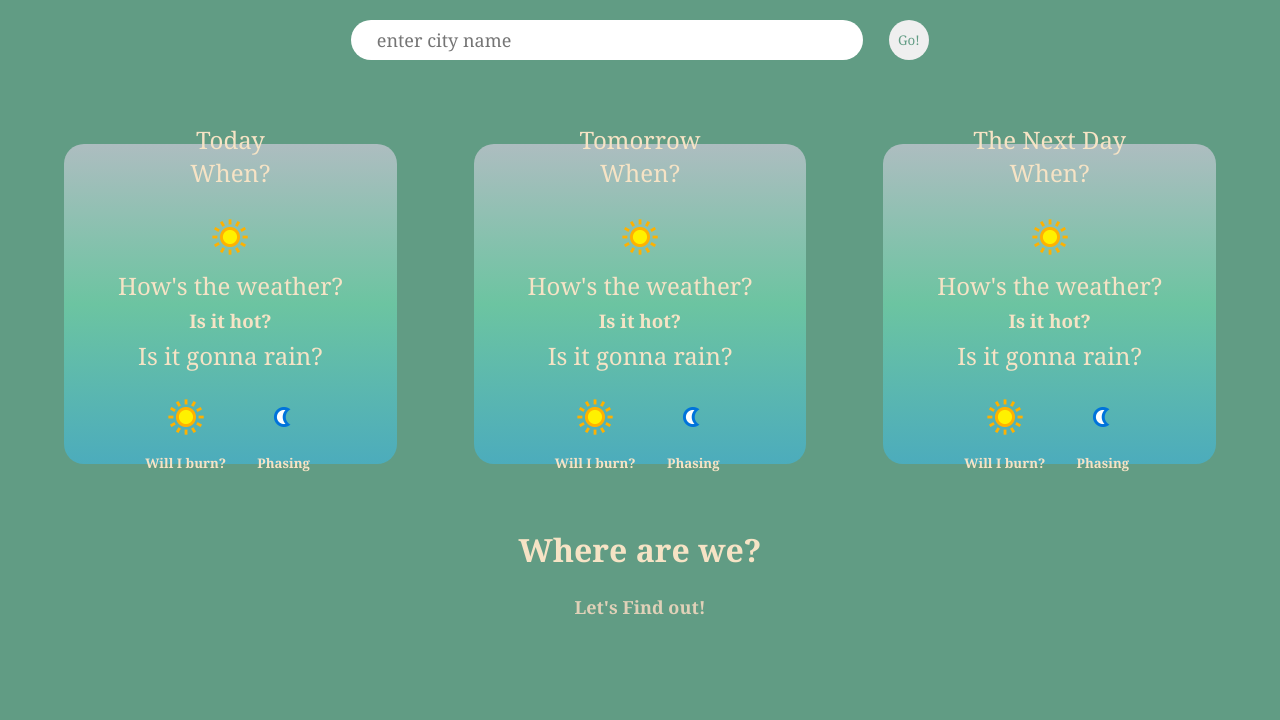
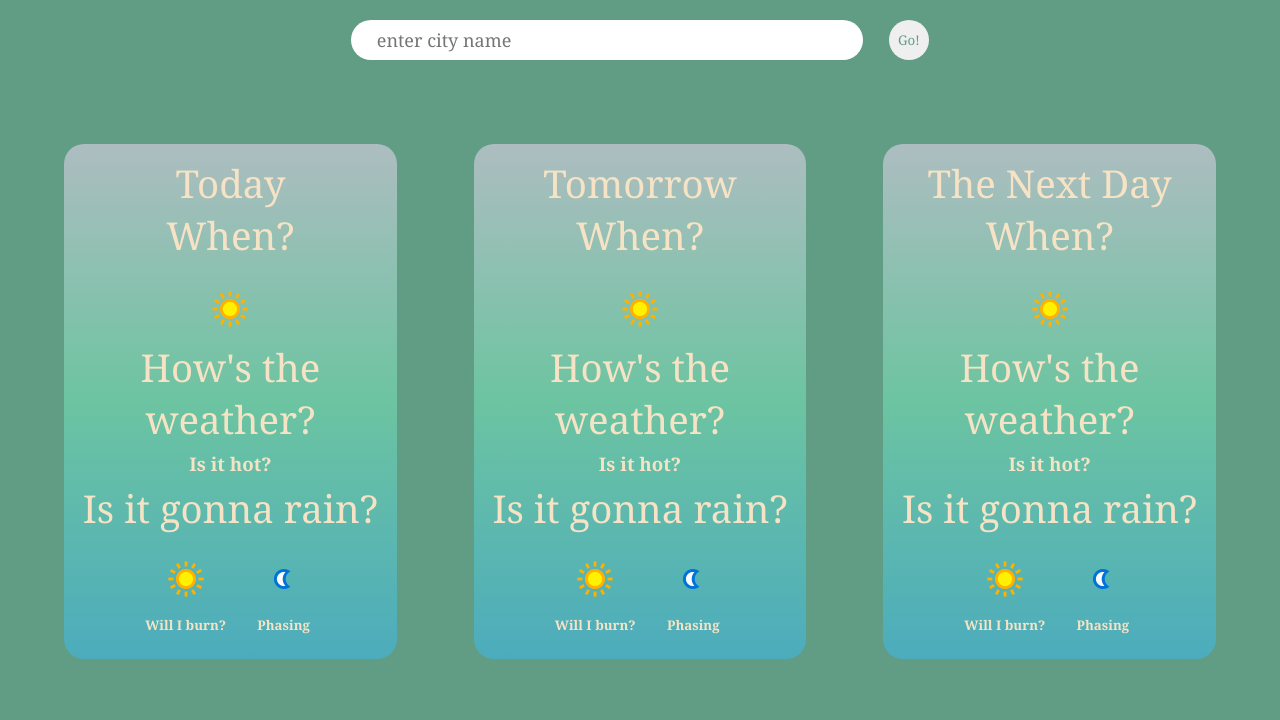
Before and after one commit to ASChavis/3-Day-Weather-API, a plain HTML site: page index.html in a window 1280 px wide. Shown: the top 720 px of the page. Drawn offline with Linux system fonts and the light colour scheme.

Commit message:
scaling issue, update js
configuring file paths

```diff
--- a/index.html
+++ b/index.html
@@ -7,6 +7,7 @@
     <title>Local Weather</title>
 </head>
 <body>
+<div class="scale-content">
     <div class="search">
         <input type="text" placeholder="enter city name"
         spellcheck ="false">
@@ -79,8 +80,8 @@
 
 
 <footer><a href="https://www.weatherapi.com/" title="Free Weather API"><img src='//cdn.weatherapi.com/v4/images/weatherapi_logo.png' alt="Weather data by WeatherAPI.com" border="0"></a></footer>
+</div>
 
-
-    <script src="index.js"></script>
+    <script src="./index.js"></script>
 </body>
 </html>
--- a/style/style.css
+++ b/style/style.css
@@ -4,6 +4,8 @@
     font-family: Georgia, 'Times New Roman', Times, serif;
     box-sizing: border-box;
 }
+
+
 
 body{
     background-color:#619c84;
@@ -45,6 +47,7 @@ input {
     display:flex;
     justify-content: space-between;
     margin:2vw;
+    height: max-content;
 
 }
 
@@ -54,7 +57,7 @@ input {
     justify-content:center;
     align-items:center;
     width:50vw;
-    height: 40vh;
+    height: fit-content;
     background-image: linear-gradient(#adbdc0, #6CC4A1, #4CACBC);
     border-radius: 20px;
     margin:3vw;
@@ -80,7 +83,7 @@ h3{
 }
 
 p {
-    font-size: x-large;
+    font-size: 3vw;
 }
 .column {
     align-items: center;
```
